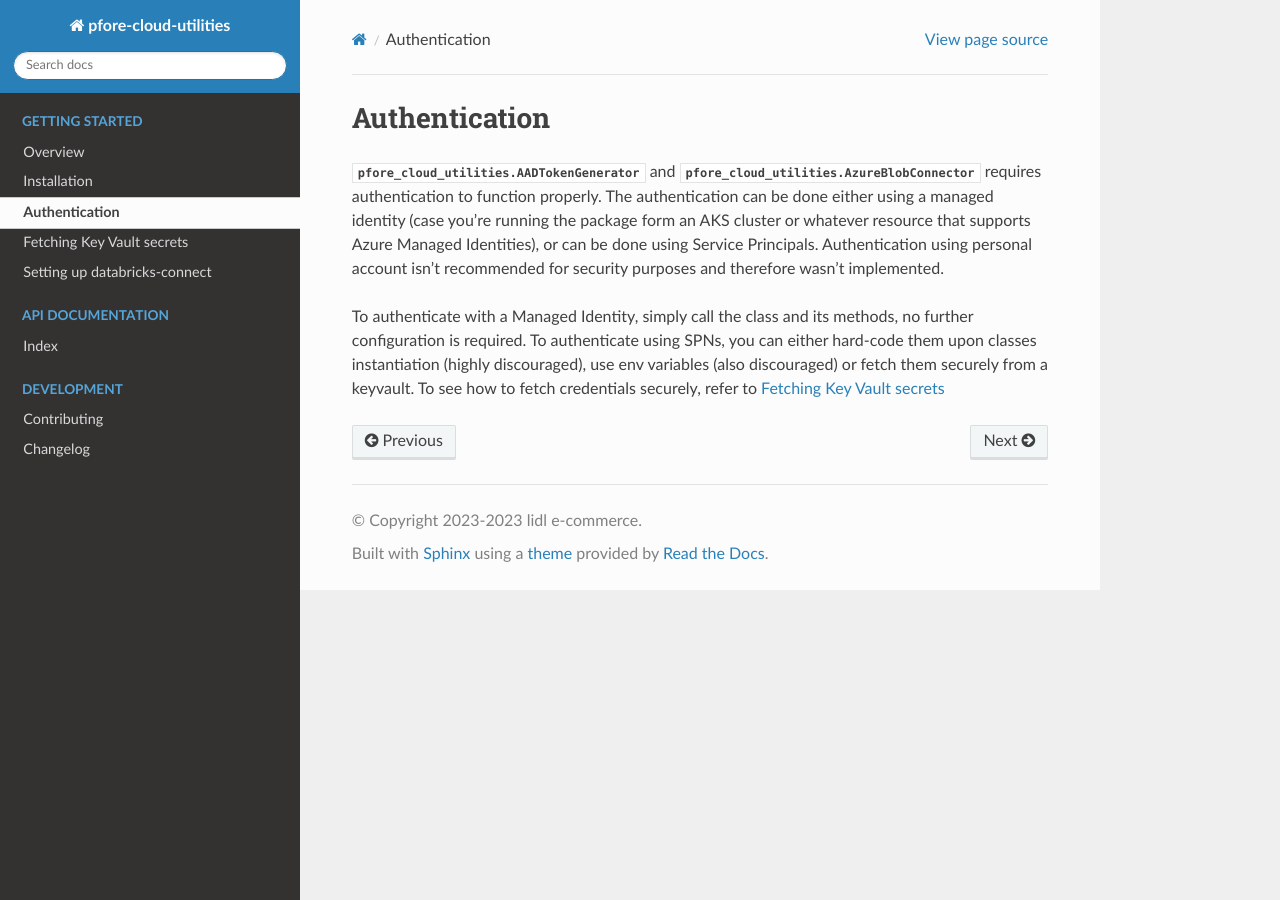
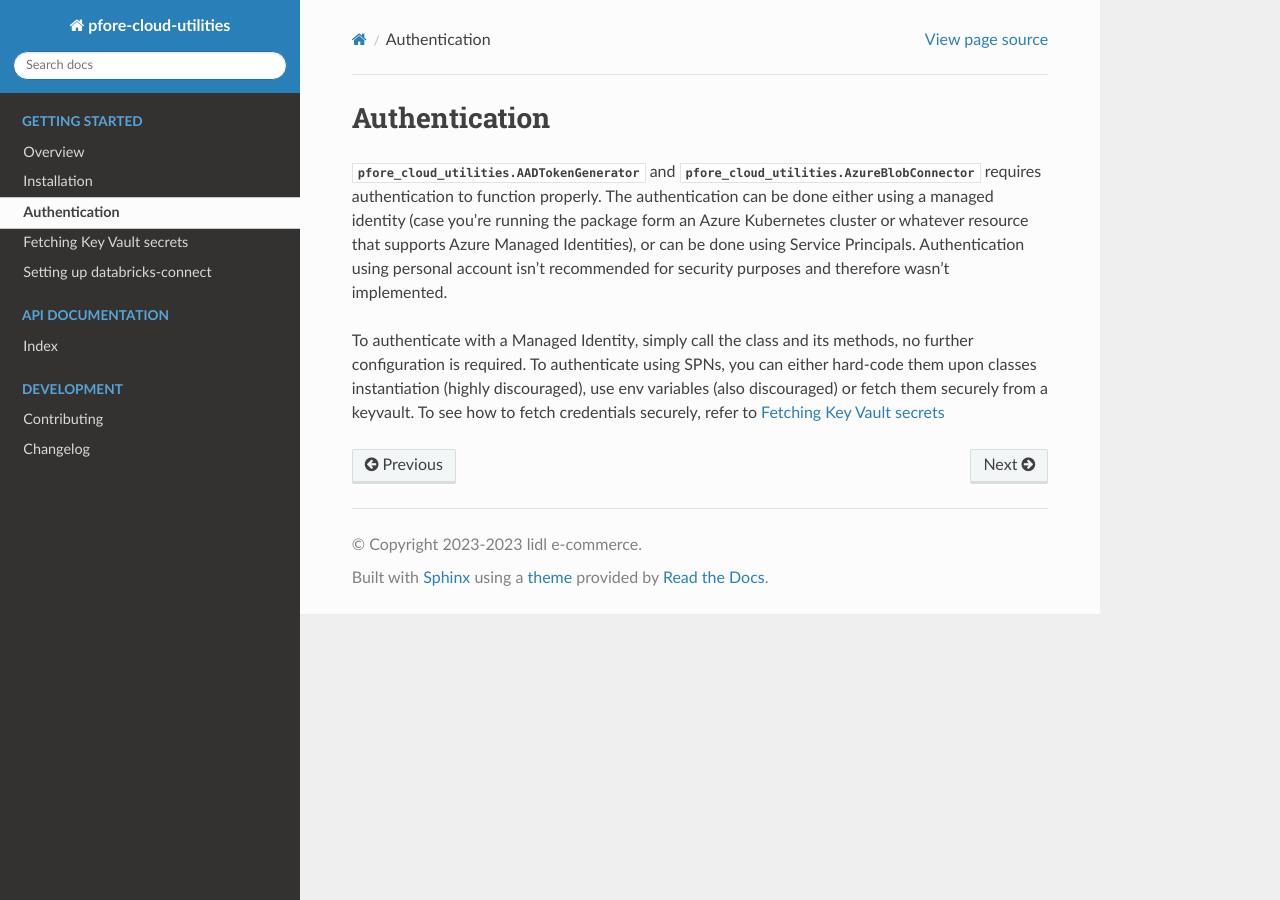
Before and after one commit to Bahaabrougui/pfore-cloud-utilities, a Sphinx documentation site: the page built from docs/authentication.rst, in a window 1280 px wide. Built offline with Sphinx 7.4.7 and the Read the Docs theme 2.0.0, drawn with Linux system fonts in a browser that asks for light colours; pages that are not in the unit, such as notebooks, are missing from menus; the version number could not be read and is left out.

Commit message:
Apply codespell on files

```diff
--- a/docs/authentication.rst
+++ b/docs/authentication.rst
@@ -4,9 +4,9 @@ Authentication
 :class:`pfore_cloud_utilities.AADTokenGenerator` and
 :class:`pfore_cloud_utilities.AzureBlobConnector` requires authentication
 to function properly. The authentication can be done either using
-a managed identity (case you're running the package form an AKS cluster
-or whatever resource that supports Azure Managed Identities), or can be done
-using Service Principals. Authentication using personal account
+a managed identity (case you're running the package form an Azure Kubernetes
+cluster or whatever resource that supports Azure Managed Identities),
+or can be done using Service Principals. Authentication using personal account
 isn't recommended for security purposes and therefore wasn't implemented.
 
 To authenticate with a Managed Identity, simply call the class and its methods,
--- a/docs/setting_databricks_connect.rst
+++ b/docs/setting_databricks_connect.rst
@@ -41,7 +41,7 @@ major's matches the cluster version so `12.*.*`.
     # Symlink pyenv env to a desired repo for easier access
     ln -s ${HOME}/.pyenv/versions/databricks12 <path-to-your-desired-dir>
 
-    # Activate virutal env
+    # Activate virtual env
     source <path-to-your-desired-dir>/databricks12/bin/activate
 
     # Install databricks-connect
--- a/pyproject.toml
+++ b/pyproject.toml
@@ -45,7 +45,7 @@ documentation = 'https://bahaabrougui.github.io/pfore-cloud-utilities/index.html
 [tool.codespell]
 builtin = 'clear,rare,informal,usage,names'
 skip = './pfore_cloud_utilities.egg-info,./docs/_build,./docs/api,./docs/_templates'
-uri-ignore-words-list = 'ist'
+uri-ignore-words-list = 'master'
 
 
 # ----- ruff --------------------------------------------------------------
```
